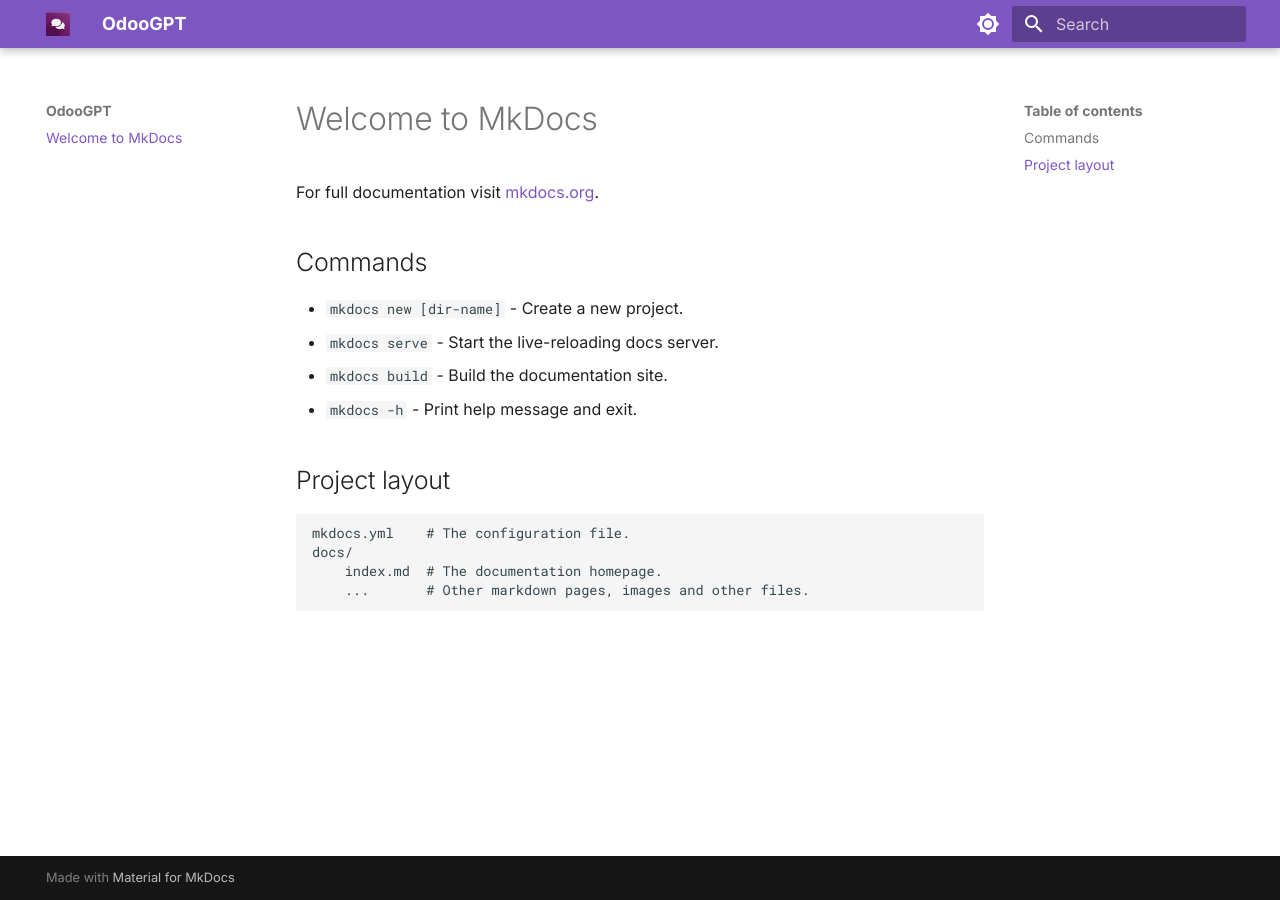
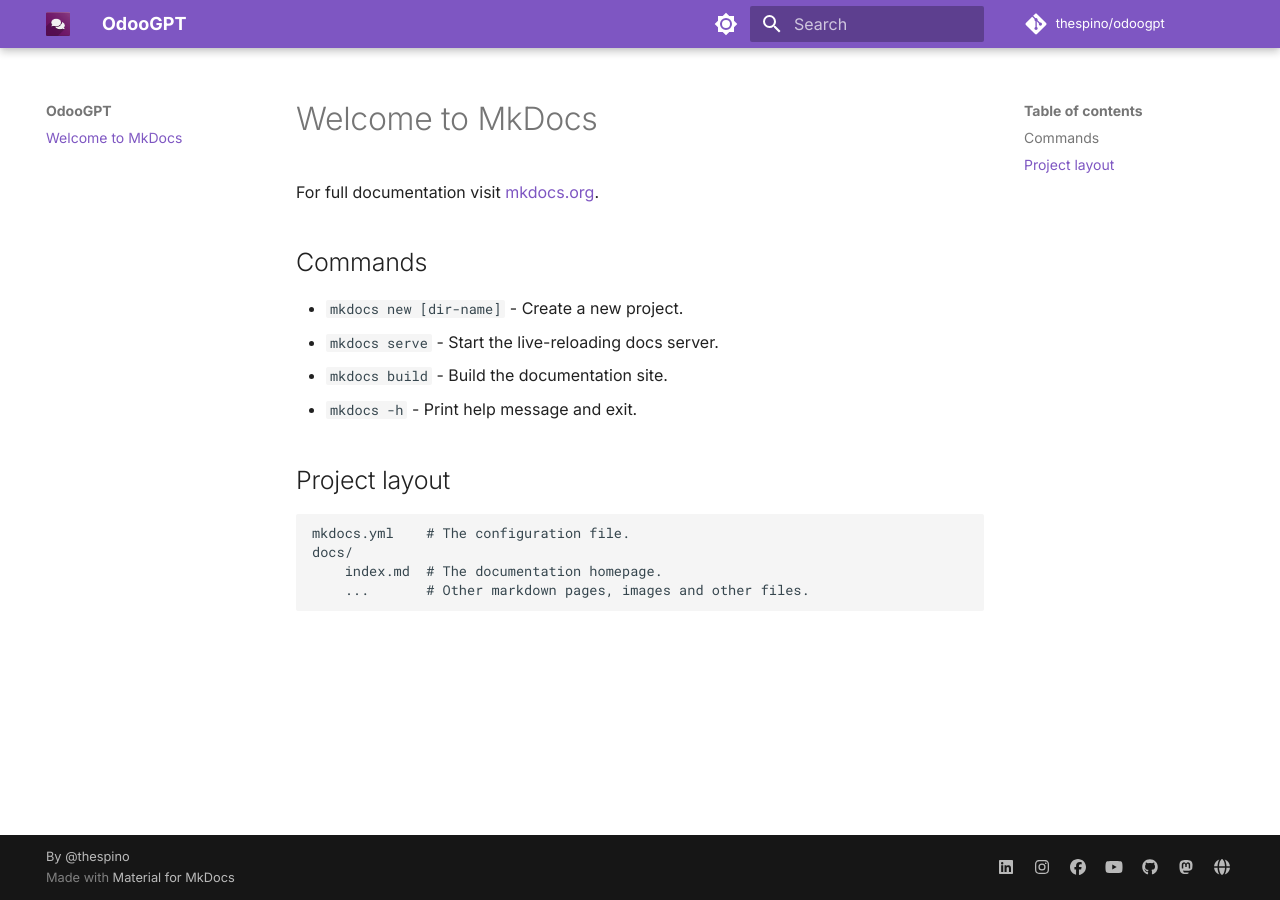
Before and after one commit to thespino/odoogpt-docs, an MkDocs documentation site: the page built from docs/index.md, in a window 1280 px wide. Built offline with MkDocs 1.6.1 and Material for MkDocs 9.7.7, drawn with Linux system fonts in a browser that asks for light colours; comment, search, counter and statistics services are not loaded; the version menu is left out.

Commit message:
mkdocs additional configs

```diff
--- a/mkdocs.yml
+++ b/mkdocs.yml
@@ -1,5 +1,8 @@
 site_name: OdooGPT
 site_url: https://odoogpt.thespino.dev/docs
+repo_name: thespino/odoogpt
+repo_url: https://github.com/thespino/odoogpt
+copyright: By @thespino
 
 theme:
   name: material
@@ -33,13 +36,28 @@
     - search.suggest
     - search.highlight
     - search.share
+    - navigation.footer
 # extra_css:
 #   - stylesheets/extra.css
 
 extra:
   version:
     provider: mike
-
+  social:
+    - icon: fontawesome/brands/linkedin
+      link: https://go.thespino.dev/r/linkedin
+    - icon: fontawesome/brands/instagram
+      link: https://go.thespino.dev/r/instagram
+    - icon: fontawesome/brands/facebook
+      link: https://go.thespino.dev/r/facebook
+    - icon: fontawesome/brands/youtube
+      link: https://go.thespino.dev/r/youtube
+    - icon: fontawesome/brands/github
+      link: https://go.thespino.dev/r/github
+    - icon: fontawesome/brands/mastodon
+      link: https://go.thespino.dev/r/mastodon
+    - icon: fontawesome/solid/globe
+      link: https://thespino.dev
 #   consent:
 #     title: Cookie consent
 #     description: >-
```
